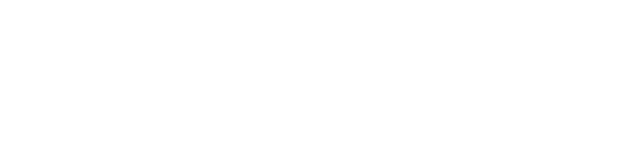
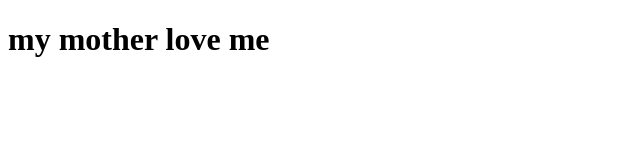
Before and after one commit to musoninelly/uwase, a plain HTML site: page index.html in a window 1280 px wide. Shown: the whole page, without its empty margins (0-640 px from the left). Drawn offline with Linux system fonts and the light colour scheme.

Commit message:
my mother love me

```diff
--- a/index.html
+++ b/index.html
@@ -6,6 +6,6 @@
     <title>Document</title>
 </head>
 <body>
-
+<h1> my mother love me</h1>
 </body>
 </html>
```
